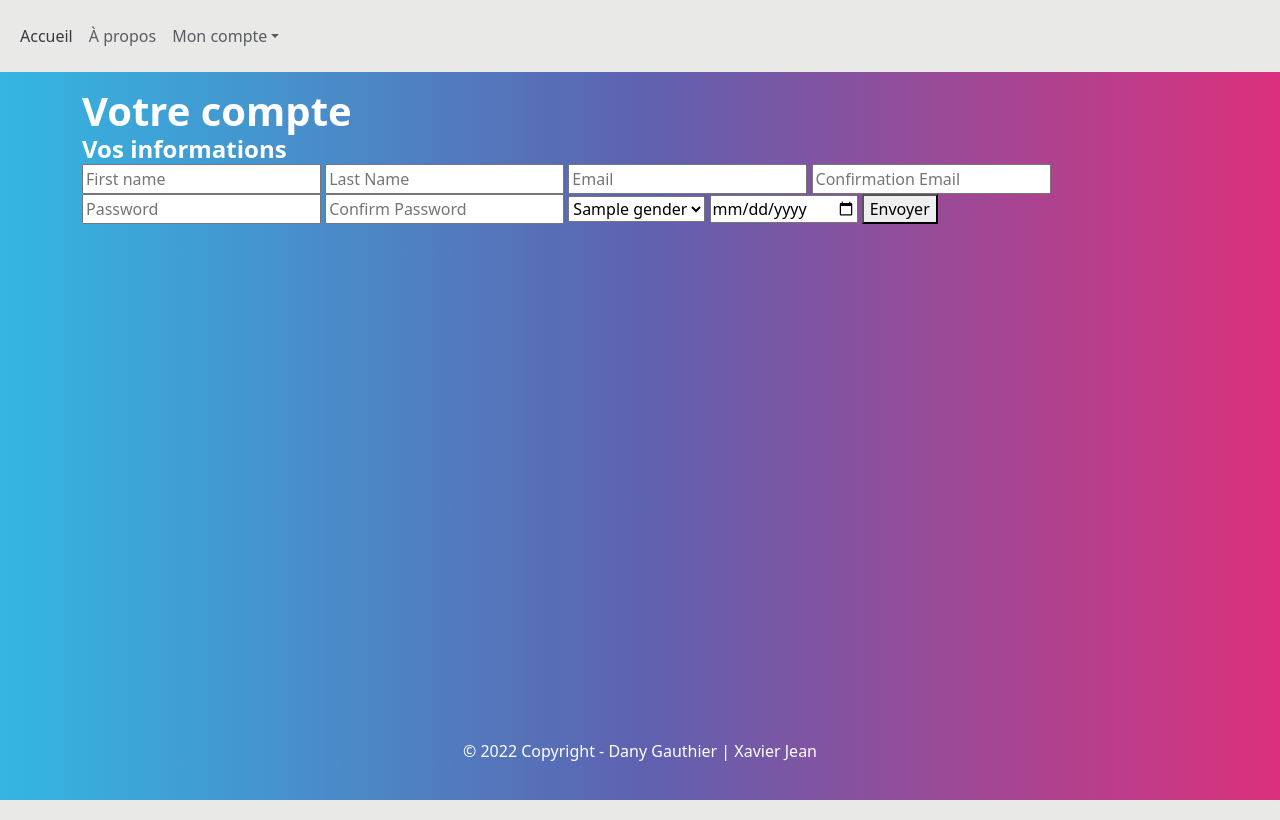
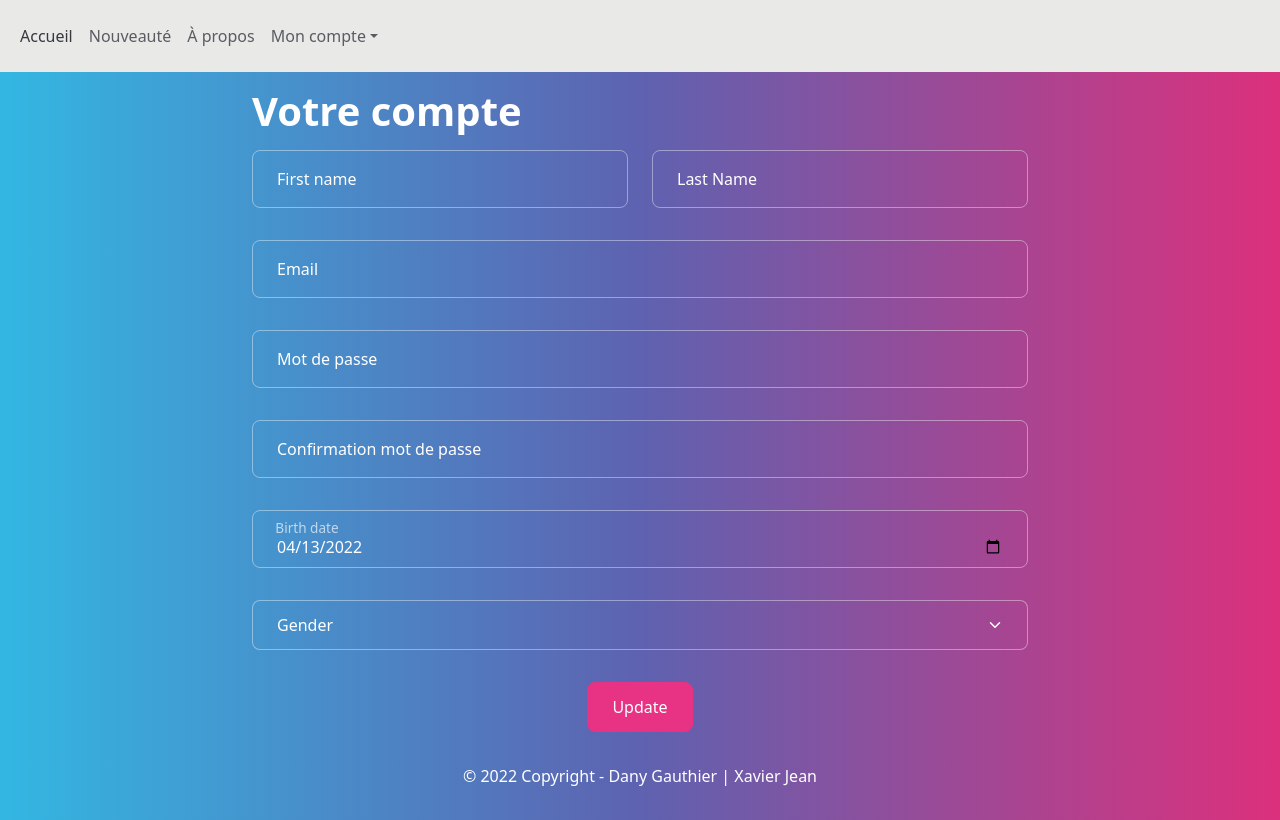
Before and after one commit to Cafetier/TP1, a PHP site: page /src/views/Account in a window 1280 px wide. Run offline with PHP 8.4, Linux system fonts and the light colour scheme; the visitor is signed in with stand-in values (Sample User, id 1); tables that the repository leaves empty hold one stand-in row (values such as "Sample post"); some libraries are stand-ins or nearby versions.

Commit message:
Styled account page, added carousel to index

```diff
--- a/public/css/style.css
+++ b/public/css/style.css
@@ -21,6 +21,10 @@ a, select, input[type=checkbox], input::-webkit-calendar-picker-indicator, input
     cursor: pointer;
 }
 
+.carousel button span{
+    cursor: pointer!important;
+}
+
 body, html {
     margin: 0;
     padding: 0!important;
@@ -41,13 +45,12 @@ section{
     margin-bottom: 15px!important;
 }
 
-#connection_page, #register_page{
+#connection_page, #register_page, #account_page{
     max-width: 800px;
 }
 
-#connection_page > *:not(:first-child),
-#register_page > *:not(:first-child){
-    margin-top: 15px;
+h1{
+    margin-bottom: 15px;
 }
 
 #register_page button[type=reset]{
--- a/src/template/nav.php
+++ b/src/template/nav.php
@@ -11,6 +11,10 @@
                     <a class="nav-link active" href="Index">Accueil
                         <span class="visually-hidden">(current)</span>
                     </a>
+                </li>
+                <!-- Nouveaute -->
+                <li class="nav-item">
+                    <a class="nav-link" href="MainPage">Nouveauté</a>
                 </li>
                 <!-- More -->
                 <li class="nav-item">
--- a/src/views/Account.php
+++ b/src/views/Account.php
@@ -13,23 +13,65 @@ if(!$user->IsLoggedIn()){
 $genders = $user->GetAllGenders();
 ?>
 
-<section class="container">
+<section class="container" id="account_page">
     <h1>Votre compte</h1>
     <form action="<?php echo $_SERVER['PHP_SELF'];?>" method="post">
-        <h4>Vos informations</h4>
-        <input type="text" placeholder="First name">
-        <input type="text" placeholder="Last Name">
-        <input type="email" placeholder="Email">
-        <input type="email" placeholder="Confirmation Email">
-        <input type="password" placeholder="Password">
-        <input type="password" placeholder="Confirm Password">
-        <select name="Gender">
-            <?php foreach($genders as $k=>$v): ?>
-                <option value="<?php echo $k ?>"><?php echo $v["GenderName"] ?></option>
-            <?php endforeach; ?>
-        </select>
-        <input type="date" placeholder="Brith date">
-        <button type="submit">Envoyer</button>
+
+        <div class="form-group">
+            <!-- First + last name -->
+            <div class="row">
+                <div class="col">
+                    <!-- First name -->
+                    <div class="form-floating mb-3">
+                        <input type="text" class="form-control" name="FirstName" placeholder="First name" value="<?php echo $_POST['FirstName'] ?? '' ?>">
+                        <label>First name</label>
+                    </div>
+                </div>
+                <div class="col">
+                    <!-- Last name -->
+                    <div class="form-floating mb-3">
+                        <input type="text" class="form-control" name="LastName" placeholder="Last Name" value="<?php echo $_POST['LastName'] ?? '' ?>">
+                        <label>Last Name</label>
+                    </div>
+                </div>
+            </div>
+            <!-- Email -->
+            <div class="form-floating mb-3">
+                <input type="email" class="form-control" name="Email" placeholder="Email" value="<?php echo $_POST['Email'] ?? '' ?>">
+                <label for="floatingInput">Email</label>
+            </div>
+            <!-- Password -->
+            <div class="form-floating mb-3">
+                <input type="password" class="form-control" placeholder="Mot de passe" name="Password">
+                <label>Mot de passe</label>
+            </div>
+            <!-- Conf password -->
+            <div class="form-floating mb-3">
+                <input type="password" class="form-control" placeholder="Confirmation mot de passe" name="ConfirmPassword">
+                <label>Confirmation mot de passe</label>
+            </div>
+
+            <!-- Birth date -->
+            <div class="form-floating mb-3">
+                <input type="date" class="form-control" placeholder="Birth date" name="BirthDate" value="<?php echo $_POST['BirthDate'] ?? date('Y-m-d') ?>">
+                <label>Birth date</label>
+            </div>
+            <!-- Gender -->
+            <div class="mb-3">
+                <select class="form-select" name="Gender">
+                    <option value="" selected hidden>Gender</option>
+                    <?php foreach($genders as $k=>$v): ?>
+                        <option value="<?php echo $k ?>"><?php echo $v["GenderName"] ?></option>
+                    <?php endforeach; ?>
+                </select>
+            </div>
+        </div>
+        <!-- Submit btn -->
+        <div class="row">
+            <div class="col text-center">
+                <button type="submit" class="btn btn-primary col ">Update</button>
+            </div>
+        </div>
     </form>
 </section>
 
@@ -49,7 +91,7 @@ $Gender     = $_POST['Gender'];
 if ($Password !== $ConfPwd) exit('password must match');
 
 try {
-    $user->Register($FirstName, $LastName, $Email, $Password, $BirthDate, $Gender);
+    $user->UpdateInformations($FirstName, $LastName, $Email, $Password, $BirthDate, $Gender);
 } catch (Error $e) {
     if (__DEBUG__) echo $e;
 }
--- a/src/views/Login.php
+++ b/src/views/Login.php
@@ -16,7 +16,7 @@ if($user->IsLoggedIn()){
         <div class="form-group">
             <!-- Email -->
             <div class="form-floating mb-3">
-                <input type="email" class="form-control" id="floatingInput" name="email" placeholder="name@example.com" value="<?php echo $_POST['email'] ?? '' ?>">
+                <input type="email" class="form-control" id="floatingInput" name="email" placeholder="Email" value="<?php echo $_POST['email'] ?? '' ?>">
                 <label for="floatingInput">Email</label>
             </div>
             <!-- Password -->
```
Also changed, not shown: src/views/MainPage.php (added, +23 -0 lines), src/views/Register.php (+7 -7 lines), src/views/index.php (+18 -1 lines), README.md, public/img/promo/Promo_200ormore.png (added), public/img/promo/Promo_2for1.png (added).
